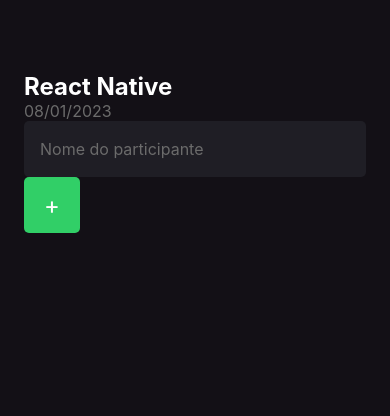
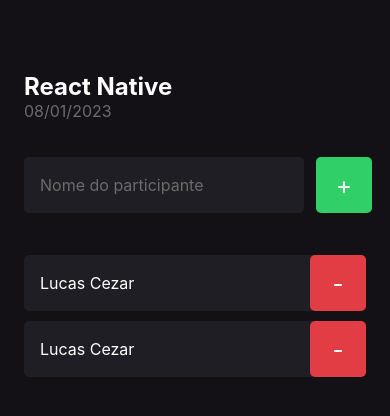
Before and after one commit to lmcezar/imhere, a React Native app: screen / in a window 390 px wide. Shown: the top 416 px of the page. Built offline with nearby package versions, Linux system fonts and the light colour scheme.

Commit message:
criando componente participant

```diff
--- /dev/null
+++ b/src/components/Participant/index.tsx
@@ -0,0 +1,17 @@
+import { View, Text, TouchableOpacity } from 'react-native'
+import { styles } from './styles'
+
+export function Participant() {
+  return(
+    <View style={styles.container}>
+      <Text style={styles.name}>
+        Lucas Cezar
+      </Text>
+      <TouchableOpacity style={styles.button}>
+          <Text style={styles.buttonText}>
+            -
+          </Text>
+        </TouchableOpacity>
+    </View>
+  )
+}
--- /dev/null
+++ b/src/components/Participant/styles.ts
@@ -0,0 +1,30 @@
+import { StyleSheet } from "react-native";
+
+export const styles = StyleSheet.create({
+  container: {
+    width: '100%',
+    backgroundColor: '#1F1E25',
+    borderRadius: 5,
+    flexDirection: 'row',
+    alignItems: 'center',
+    marginBottom: 10
+  },
+  name: {
+    color: '#FFF',
+    flex: 1,
+    fontSize: 16,
+    marginLeft: 16
+  },
+  buttonText: {
+    color: '#FFF',
+    fontSize: 24
+  },
+  button: {
+    width: 56,
+    height: 56,
+    borderRadius: 5,
+    backgroundColor: '#E23C44',
+    alignItems: 'center',
+    justifyContent: 'center'
+  },
+})
--- a/src/screens/Home/index.tsx
+++ b/src/screens/Home/index.tsx
@@ -1,5 +1,7 @@
 import { Text, View, TextInput, TouchableOpacity } from 'react-native'
 import { styles } from './styles'
+
+import { Participant } from '../../components/Participant'
 
 export function Home() {
 
@@ -28,6 +30,9 @@
           </Text>
         </TouchableOpacity>
       </View>
+
+      <Participant />
+      <Participant />
     </View>
   )
 }
--- a/src/screens/Home/styles.ts
+++ b/src/screens/Home/styles.ts
@@ -17,12 +17,14 @@
     fontSize: 16
   },
   input: {
+    flex: 1,
     height: 56,
     backgroundColor: '#1F1E25',
     borderRadius: 5,
     color: '#FFF',
     padding: 16,
-    fontSize: 16
+    fontSize: 16,
+    marginRight: 12
   },
   buttonText: {
     color: '#FFF',
@@ -35,5 +37,11 @@
     backgroundColor: '#31CF67',
     alignItems: 'center',
     justifyContent: 'center'
+  },
+  form: {
+    width: '100%',
+    flexDirection: 'row',
+    marginTop: 36,
+    marginBottom: 42
   }
 })
```
